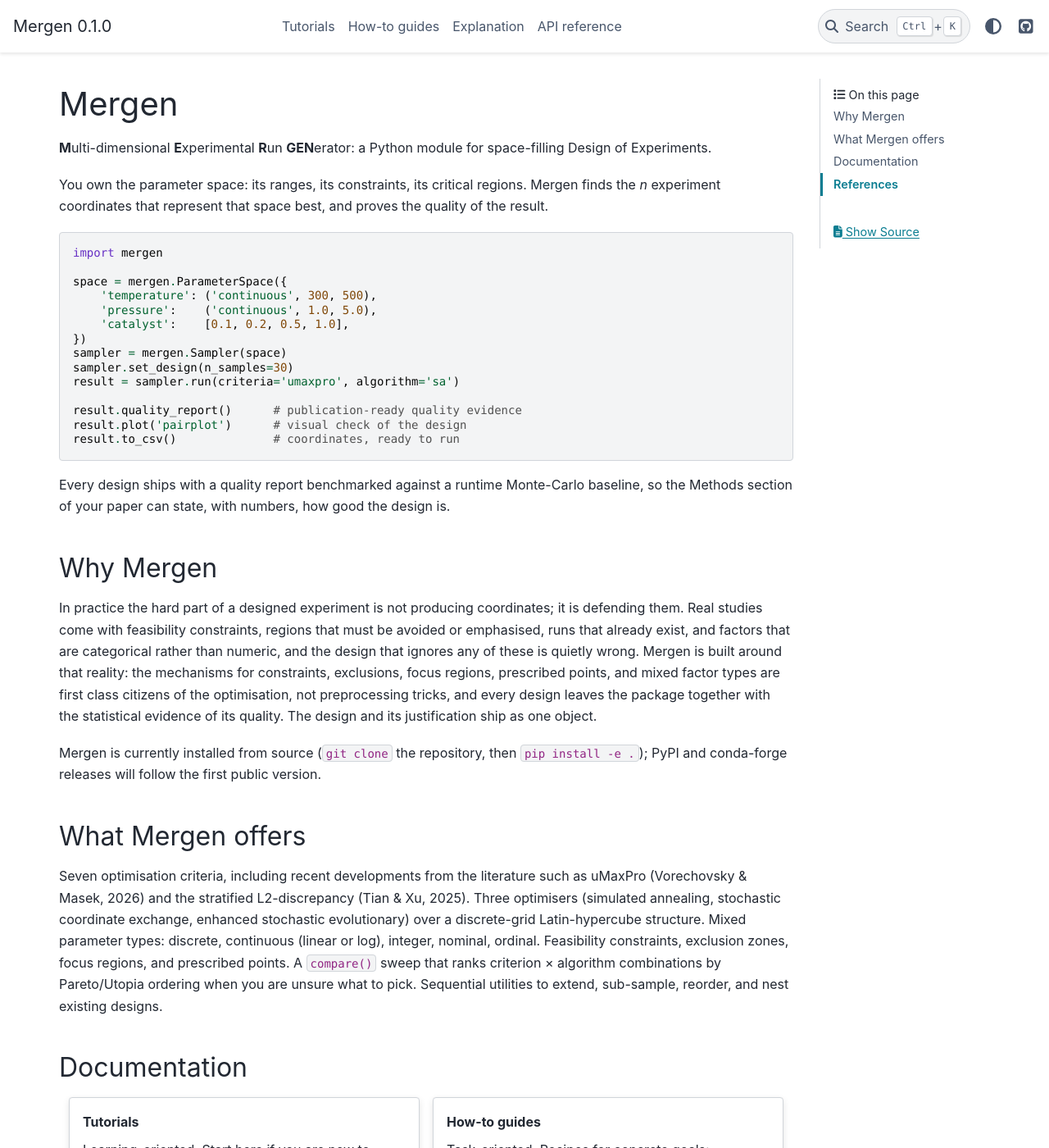
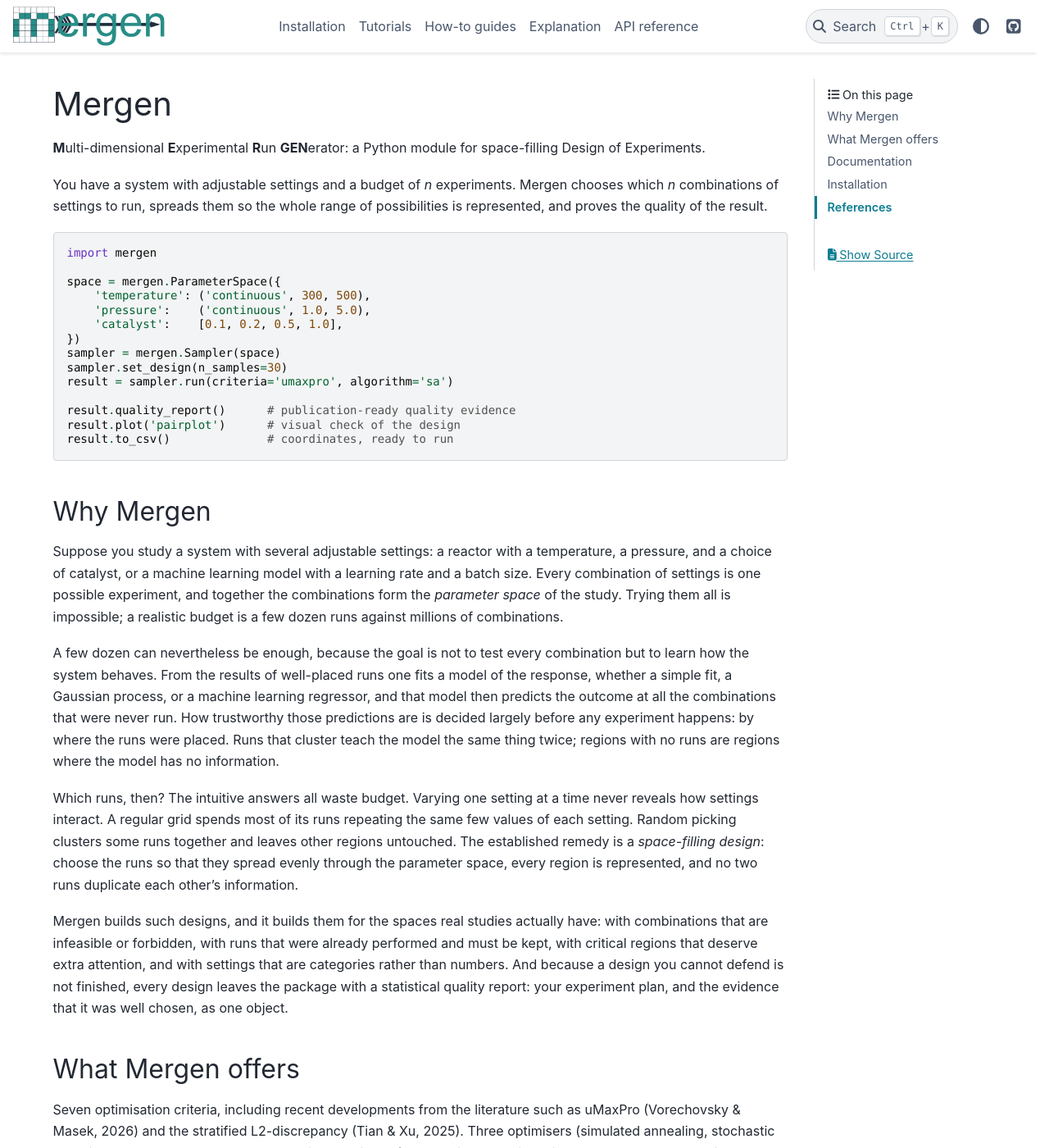
Before and after one commit to acanbay/mergen, a Sphinx documentation site: the page built from docs/index.md, in a window 1280 px wide and 1400 px high. Shown: the whole window at 82% size. Built offline with Sphinx 7.4.7 and the PyData theme 0.15.4, drawn with Linux system fonts in a browser that asks for light colours; some of the changed text lies outside the part shown.

Commit message:
docs: complete the documentation phase
API reference: nine autodoc pages with human-readable titles;
docstring cleanups in space, sampler, metrics, output, maxproqq
and __init__ so all pages build clean.

Figures: docs/generate_docs_images.py builds nine seeded,
reproducible figures with Mergen's own plot functions; a planned
boundary-repulsion pair was dropped (no visible difference at
this design size).

Content: "Why Mergen" and installation pointer on the landing
page; tabbed installation.md wired into the root toctree; full
15-example table; compare() heat map; parallel-repeats note;
log-scale flags documented in parameter_types.

Packaging: excel extra (openpyxl>=3.1) so "mergen-doe[excel]"
is real; distribution name fixed as mergen-doe, import mergen;
primary sidebar hidden on the landing page.

Branding: light/dark brand logo and favicon wired into the
Sphinx theme; scrollbar-gutter CSS fix so short pages do not
shift the navbar layout.

````diff
--- /dev/null
+++ b/docs/_static/custom.css
@@ -0,0 +1,4 @@
+/* Reserve the scrollbar gutter so short pages do not shift the layout */
+html {
+    scrollbar-gutter: stable;
+}
--- a/docs/conf.py
+++ b/docs/conf.py
@@ -76,11 +76,27 @@
 # ── HTML output ─────────────────────────────────────────────────────
 html_theme = "pydata_sphinx_theme"
 html_static_path = ["_static"]
+html_css_files = ["custom.css"]          # ← yeni satır
 html_title = f"Mergen {release}"
+html_favicon = "_static/favicon.png"
+# The landing page belongs to no section, so its section navigation is
+# empty; hide the primary sidebar there explicitly for a clean,
+# full-width landing (the pandas convention) instead of an empty gutter.
+html_sidebars = {"index": []}
+
 html_theme_options = {
+    # Brand logo: the theme swaps the image automatically when the
+    # user toggles between light and dark mode. When a logo is set,
+    # the theme hides the "Mergen <release>" navbar text in its place.
+    "logo": {
+        "image_light": "_static/logo-light.png",
+        "image_dark": "_static/logo-dark.png",
+        "alt_text": "Mergen documentation - Home",
+    },
     "github_url": "https://github.com/acanbay/mergen",
     "navbar_align": "content",
     "show_toc_level": 2,
     "footer_start": ["copyright"],
     "footer_end": ["sphinx-version"],
+
 }
--- a/docs/index.md
+++ b/docs/index.md
@@ -3,9 +3,10 @@
 **M**ulti-dimensional **E**xperimental **R**un **GEN**erator: a Python
 module for space-filling Design of Experiments.
 
-You own the parameter space: its ranges, its constraints, its critical
-regions. Mergen finds the *n* experiment coordinates that represent that
-space best, and proves the quality of the result.
+You have a system with adjustable settings and a budget of *n*
+experiments. Mergen chooses which *n* combinations of settings to run,
+spreads them so the whole range of possibilities is represented, and
+proves the quality of the result.
 
 ```python
 import mergen
@@ -24,26 +25,43 @@
 result.to_csv()              # coordinates, ready to run
 ```
 
-Every design ships with a quality report benchmarked against a runtime
-Monte-Carlo baseline, so the Methods section of your paper can state,
-with numbers, how good the design is.
-
 ## Why Mergen
 
-In practice the hard part of a designed experiment is not producing
-coordinates; it is defending them. Real studies come with feasibility
-constraints, regions that must be avoided or emphasised, runs that
-already exist, and factors that are categorical rather than numeric,
-and the design that ignores any of these is quietly wrong. Mergen is
-built around that reality: the mechanisms for constraints, exclusions,
-focus regions, prescribed points, and mixed factor types are first
-class citizens of the optimisation, not preprocessing tricks, and
-every design leaves the package together with the statistical evidence
-of its quality. The design and its justification ship as one object.
+Suppose you study a system with several adjustable settings: a reactor
+with a temperature, a pressure, and a choice of catalyst, or a machine
+learning model with a learning rate and a batch size. Every
+combination of settings is one possible experiment, and together the
+combinations form the *parameter space* of the study. Trying them all
+is impossible; a realistic budget is a few dozen runs against millions
+of combinations.
 
-Mergen is currently installed from source
-(`git clone` the repository, then `pip install -e .`); PyPI and
-conda-forge releases will follow the first public version.
+A few dozen can nevertheless be enough, because the goal is not to
+test every combination but to learn how the system behaves. From the
+results of well-placed runs one fits a model of the response, whether
+a simple fit, a Gaussian process, or a machine learning regressor, and
+that model then predicts the outcome at all the combinations that were
+never run. How trustworthy those predictions are is decided largely
+before any experiment happens: by where the runs were placed. Runs
+that cluster teach the model the same thing twice; regions with no
+runs are regions where the model has no information.
+
+Which runs, then? The intuitive answers all waste budget. Varying
+one setting at a time never reveals how settings interact. A regular
+grid spends most of its runs repeating the same few values of each
+setting. Random picking clusters some runs together and leaves other
+regions untouched. The established remedy is a *space-filling design*:
+choose the runs so that they spread evenly through the parameter
+space, every region is represented, and no two runs duplicate each
+other's information.
+
+Mergen builds such designs, and it builds them for the spaces real
+studies actually have: with combinations that are infeasible or
+forbidden, with runs that were already performed and must be kept,
+with critical regions that deserve extra attention, and with settings
+that are categories rather than numbers. And because a design you
+cannot defend is not finished, every design leaves the package with a
+statistical quality report: your experiment plan, and the evidence
+that it was well chosen, as one object.
 
 ## What Mergen offers
 
@@ -98,6 +116,11 @@
 
 ::::
 
+## Installation
+
+Installation options and requirements are described on the
+{doc}`installation` page.
+
 ## References
 
 Tian, Y., & Xu, H. (2025). A stratified L2-discrepancy with application
@@ -111,6 +134,7 @@
 :hidden:
 :maxdepth: 2
 
+installation
 tutorials/index
 how-to/index
 explanation/index
--- a/pyproject.toml
+++ b/pyproject.toml
@@ -56,6 +56,9 @@
 ]
 
 [project.optional-dependencies]
+excel = [
+    "openpyxl>=3.1",     # only needed for result.to_excel()
+]
 dev = [
     "pytest>=7.0",
     "pytest-cov",
````
Also changed, not shown: docs/explanation/choosing_algorithm.md (+3 -3 lines), docs/explanation/choosing_criterion.md (+1 -1 lines), docs/explanation/quality_metrics.md (+1 -1 lines), docs/installation.md (added, +76 -0 lines), docs/tutorials/understanding_output.md (+1 -1 lines), docs/_static/favicon.png (added), docs/_static/logo-dark.png (added), docs/_static/logo-light.png (added).
